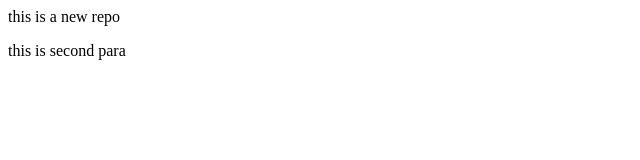
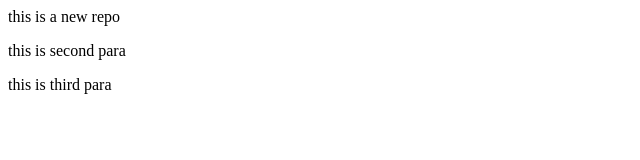
Before and after one commit to kushal-mln/LocalRepo, a plain HTML site: page index.html in a window 1280 px wide. Shown: the whole page, without its empty margins (0-640 px from the left). Drawn offline with Linux system fonts and the light colour scheme.

Commit message:
Add more features

```diff
--- a/index.html
+++ b/index.html
@@ -1,2 +1,3 @@
 <p>this is a new repo</p>
 <p>this is second para</p>
+<p>this is third para</p>
```
